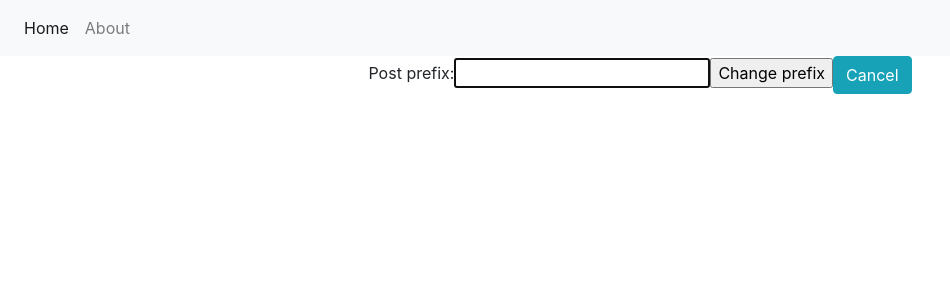
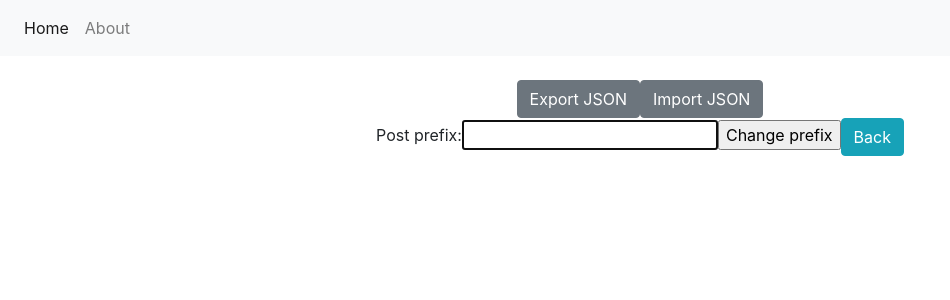
Before and after one commit to orfeasKalipolitis/angular-sandbox, an Angular app: page / in a window 1280 px wide. Both pictures are taken after a click on the button "Settings". Shown: the top 300 px of the page, without its empty margins (0-950 px from the left). Built offline with nearby package versions, Linux system fonts and the light colour scheme.

Commit message:
Export JSON data working

```diff
--- a/package.json
+++ b/package.json
@@ -23,6 +23,7 @@
     "@angular/router": "^5.2.0",
     "bootstrap": "^4.0.0",
     "core-js": "^2.4.1",
+    "file-saver": "^1.3.8",
     "ngx-bootstrap": "^2.0.3",
     "rxjs": "^5.5.6",
     "zone.js": "^0.8.19"
--- a/src/app/home/home.component.html
+++ b/src/app/home/home.component.html
@@ -11,12 +11,22 @@
     </p>
   </div>
   <div *ngIf="settings">
+    <br />
+    <span>
+      <button class="btn btn-secondary" (click)="exportJSON()">
+        Export JSON
+      </button>
+      <button class="btn btn-secondary" (click)="importJSON()">
+        Import JSON
+      </button>
+    </span>
+    <br />
     <form>
       <label>Post prefix: </label>
       <input name="settingsInput" value="{{ tmpPrefix }}" [(ngModel)]="tmpPrefix" appMyAutoFocus />
       <input type="submit" value="Change prefix" (click)="changePrefix()" />
       <button type="button" class="btn btn-info" (click)="cancel()">
-        Cancel
+        Back
       </button>
     </form>
   </div>
--- a/src/app/home/home.component.ts
+++ b/src/app/home/home.component.ts
@@ -3,6 +3,8 @@ import { Component, OnInit } from '@angular/core';
 import { NewPageNameDataService } from '../new-page-name-data.service';
 
 import { Router } from '@angular/router';
+
+var FileSaver = require('file-saver')
 
 @Component({
   selector: 'app-home',
@@ -44,6 +46,15 @@ export class HomeComponent implements OnInit {
     this.cancel();
   }
 
+  exportJSON() {
+    let jsonData = '{' +
+    '"UserPages": ' + JSON.stringify(this.userPages) +
+    ', "prefix": ' + '"' + this.postPrefix + '"' +
+    '}';
+    var blob = new Blob([jsonData], {type: 'text/plain;charset=utf-8'})
+    FileSaver.saveAs(blob, 'project-data.json')
+  }
+
   cancel() {
     this.tmpPrefix = '';
     this.settings = false;
```
Also changed, not shown: 1 other file (tests, documents, lock files or other folders).
